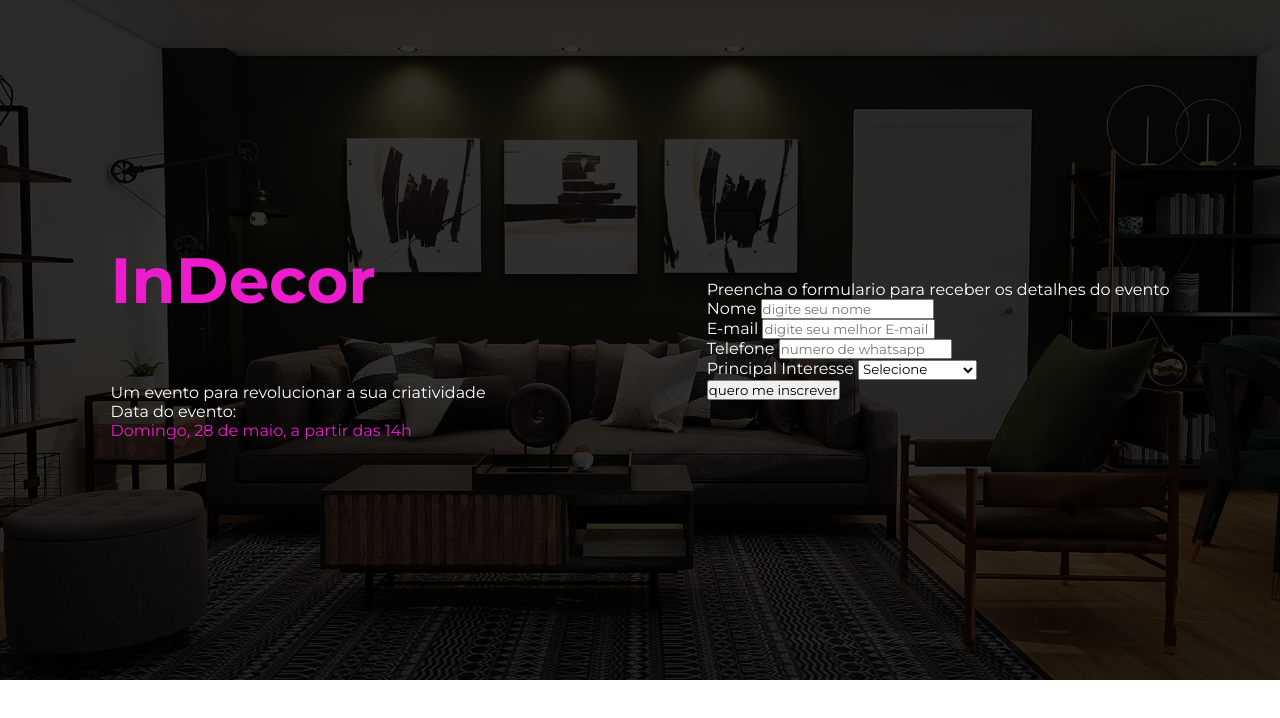
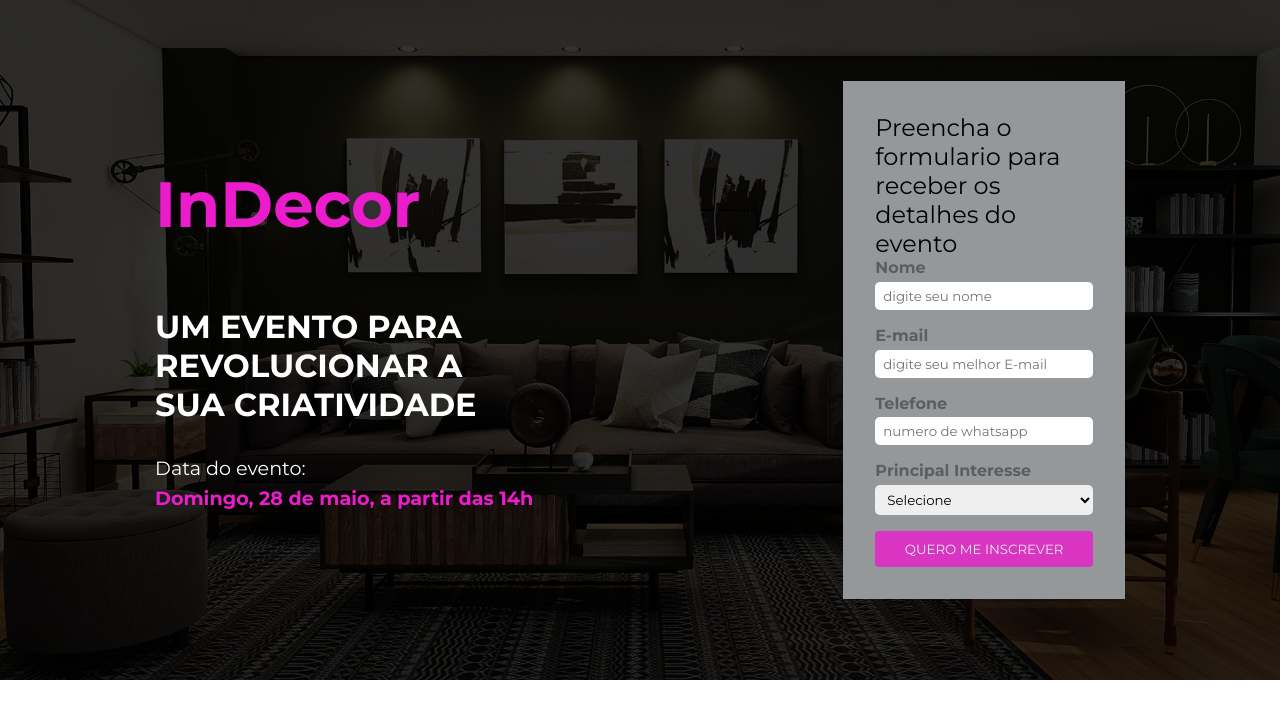
Before and after one commit to vitorquirino/Land-page-responsiva, a plain HTML site: page index.html in a window 1280 px wide. Drawn offline with nearby package versions, Linux system fonts and the light colour scheme.

Commit message:
adicionando!

```diff
--- a/css/style.css
+++ b/css/style.css
@@ -36,3 +36,61 @@
     font-size:4em ;
     margin-bottom: 1em;
 }
+#disclamer .about-event{
+    font-size: 2em;
+    text-transform: uppercase;
+    max-width: 350px;
+    font-weight: bold;
+    margin-bottom: 1em;
+}
+#disclamer p{
+    font-size: 1.2em;
+    margin-bottom: .3em;
+}
+#disclamer .event-date{
+    font-weight: bold;
+}
+
+#subscription-form{
+    background-color: var(--secondary);
+    padding: 2em;
+    max-width: 22%;
+}
+#subscription-form p{
+    font-size: 1.5em;
+    color: var(--text-secondary);
+}
+
+.form-group{
+    display: flex;
+    flex-direction: column;
+    margin-bottom: 1em;
+}
+.form-group label{
+    color: var(--text-tertiary);
+    margin-bottom:.3em ;
+    font-weight: bold;
+}
+.form-group input,
+.form-group select{
+    padding: 6px 8px;
+    border-radius: 5px;
+    border: none;
+    outline: none;
+}
+
+.btn{
+    background-color: var(--primary);
+    color: var(--text-color);
+    text-transform: uppercase;
+    width: 100%;
+    border: none;
+    padding: 10px;
+    border-radius: 4px;
+    cursor: pointer;
+    opacity: 0.8;
+}
+
+.btn:hover{
+    opacity:1 ;
+}
```
